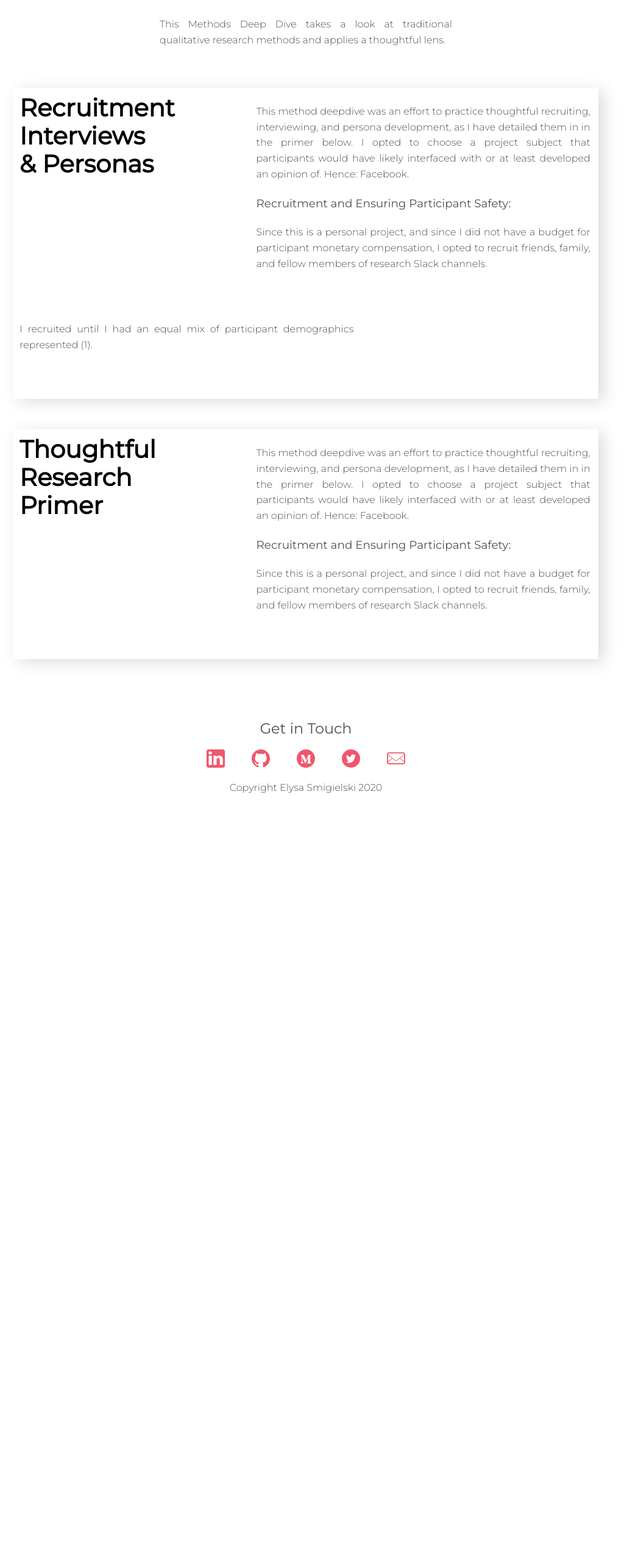
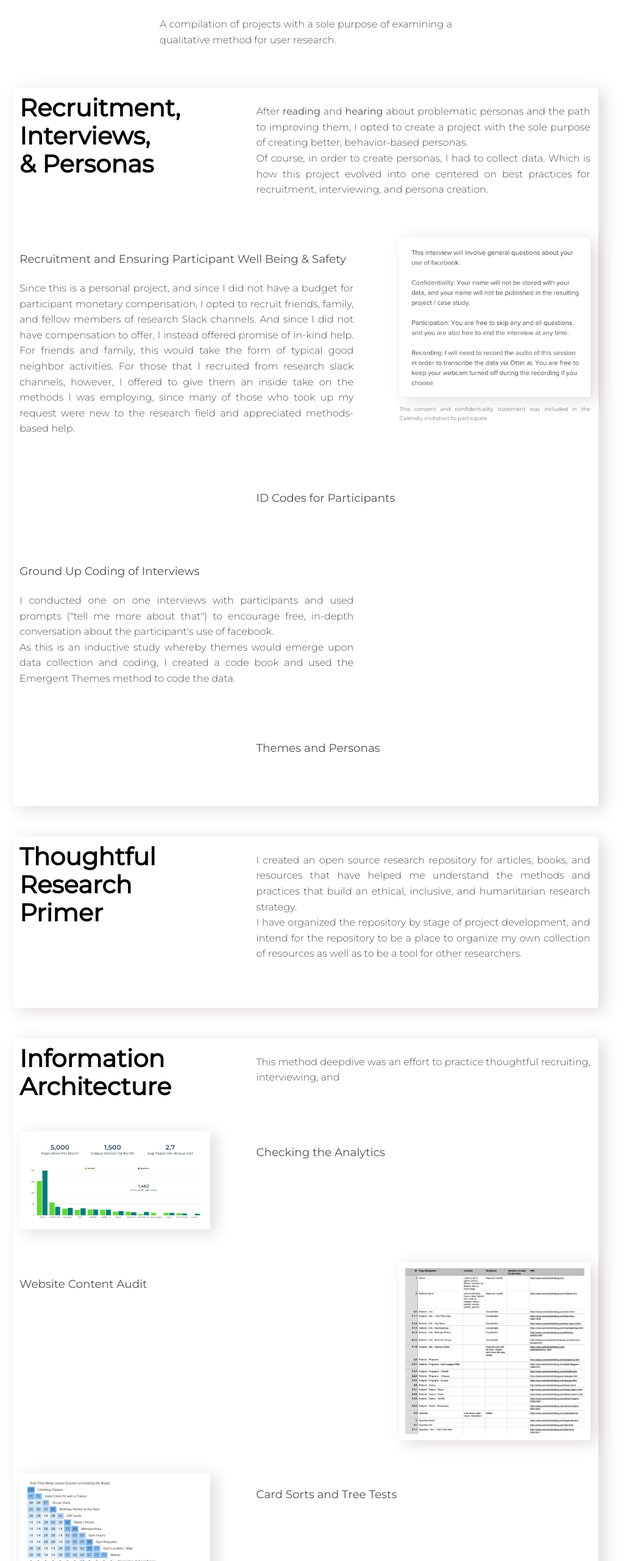
Before and after one commit to elysa-ux/Portfolio-Site, a plain HTML site: page methods.html in a window 1280 px wide. Shown: the part 240-2800 px from the top of the page at 61% size, without its empty margins (138-1167 px from the left). Before the commit the page ends 1645 px from the top, so only its background shows below. Drawn offline with nearby package versions, Linux system fonts and the light colour scheme.

Commit message:
Methods text, layout, images

```diff
--- a/css/style-pages.css
+++ b/css/style-pages.css
@@ -72,6 +72,10 @@ p, ul, li {
   font-weight: 300;
   line-height: 1.6;
   text-align: justify;
+}
+
+.caption {
+  font-size: 9px;
 }
 
 .white-text {
--- a/methods.html
+++ b/methods.html
@@ -55,8 +55,8 @@
                     <p> </p>
                 </div>
                 <div class="col-lg-6 col-md-6 col-sm-2 debug-outline">
-                    <p>This Methods Deep Dive takes a look at traditional qualitative research methods and applies a
-                        thoughtful lens. </p>
+                    <p>A compilation of projects with a sole purpose of examining a
+                        qualitative method for user research. </p>
                 </div>
             </div>
 
@@ -66,27 +66,70 @@
 
                     <div class="row">
                         <div class="col-lg-4 col-md-4 col-sm-2 debug-outline">
-                            <h5>Recruitment <br> Interviews <br> & Personas</h5>
+                            <h5>Recruitment, <br> Interviews, <br> & Personas</h5>
                         </div>
                         <div class="col-lg-1 col-md-1 col-sm-2 debug-outline">
                             <p> </p>
                         </div>
                         <div class="col-lg-7 col-md-7 col-sm-2 debug-outline">
-                            <p>This method deepdive was an effort to practice thoughtful recruiting, interviewing, and
-                                persona development, as I have detailed them in
-                                in the primer below. I opted to choose a project subject that participants would
-                                have likely interfaced with or at least developed an opinion of. Hence: Facebook. </p>
-                            <h4>Recruitment and Ensuring Participant Safety:</h4>
-                            <p>Since this is a personal project, and since I did not have a budget for
-                                participant monetary compensation, I opted to recruit friends, family, and fellow
-                                members of research Slack channels.
-                            </p>
+                            <p>After <a
+                                    href="https://medium.com/uxr-content/your-personas-probably-suck-heres-how-you-can-build-them-better-b2b32a45c93b"
+                                    target="_blank">reading</a>
+                                and <a href="https://uxrconference.com/content.html" target="_blank"> hearing </a> about
+                                problematic personas and the path to improving them, I
+                                opted to create a project with the sole purpose of creating better, behavior-based
+                                personas. <br> Of course, in order to create personas, I had to collect data. Which is
+                                how this project evolved into one centered on best practices for recruitment,
+                                interviewing, and persona creation.</p>
                         </div>
                     </div>
 
                     <div class="row">
                         <div class="col-lg-7 col-md-7 col-sm-2 debug-outline">
-                            <p>I recruited until I had an equal mix of participant demographics represented (1).  </p>
+                            <h4>Recruitment and Ensuring Participant Well Being & Safety</h4>
+                            <p>Since this is a personal project, and since I did not have a budget for
+                                participant monetary compensation, I opted to recruit friends, family, and fellow
+                                members of research Slack channels. And since I did not have compensation to offer, I
+                                instead offered promise of in-kind help. For friends and family, this would take the
+                                form of typical good neighbor activities. For those that I recruited from research slack
+                                channels, however, I offered to give them an inside take on the methods I was employing,
+                                since many of those who took up my request were new to the research field and
+                                appreciated methods-based help.
+                            </p>
+                        </div>
+                        <div class="col-lg-1 col-md-1 col-sm-2 debug-outline">
+                            <p> </p>
+                        </div>
+                        <div class="col-lg-4 col-md-4 col-sm-2 debug-outline">
+                            <img src="img/methods/consent.png" class="img box">
+                            <p class="caption">This consent and confidentiality statement was included in the Calendly
+                                invitation to participate</p>
+                        </div>
+                    </div>
+
+                    <div class="row">
+                        <div class="col-lg-4 col-md-4 col-sm-2 debug-outline">
+                            <p> </p>
+                        </div>
+                        <div class="col-lg-1 col-md-1 col-sm-2 debug-outline">
+                            <p> </p>
+                        </div>
+                        <div class="col-lg-7 col-md-7 col-sm-2 debug-outline">
+                            <h4>ID Codes for Participants</h4>
+                            <p> </p>
+
+                        </div>
+
+                    </div>
+
+                    <div class="row">
+                        <div class="col-lg-7 col-md-7 col-sm-2 debug-outline">
+                            <h4>Ground Up Coding of Interviews</h4>
+                            <p>I conducted one on one interviews with participants and used prompts ("tell me more about
+                                that") to
+                                encourage free, in-depth conversation about the participant's use of facebook. <br> As
+                                this is an inductive study whereby themes would emerge upon data collection and coding,
+                                I created a code book and used the Emergent Themes method to code the data. </p>
                         </div>
                         <div class="col-lg-1 col-md-1 col-sm-2 debug-outline">
                             <p> </p>
@@ -94,6 +137,22 @@
                         <div class="col-lg-4 col-md-4 col-sm-2 debug-outline">
                             <p> </p>
                         </div>
+
+                    </div>
+
+                    <div class="row">
+                        <div class="col-lg-4 col-md-4 col-sm-2 debug-outline">
+                            <p> </p>
+                        </div>
+                        <div class="col-lg-1 col-md-1 col-sm-2 debug-outline">
+                            <p> </p>
+                        </div>
+                        <div class="col-lg-7 col-md-7 col-sm-2 debug-outline">
+                            <h4>Themes and Personas</h4>
+                            <p> </p>
+
+                        </div>
+
                     </div>
 
                 </div>
@@ -115,15 +174,11 @@
                             <p> </p>
                         </div>
                         <div class="col-lg-7 col-md-7 col-sm-2 debug-outline">
-                            <p>This method deepdive was an effort to practice thoughtful recruiting, interviewing, and
-                                persona development, as I have detailed them in
-                                in the primer below. I opted to choose a project subject that participants would
-                                have likely interfaced with or at least developed an opinion of. Hence: Facebook. </p>
-                            <h4>Recruitment and Ensuring Participant Safety:</h4>
-                            <p>Since this is a personal project, and since I did not have a budget for
-                                participant monetary compensation, I opted to recruit friends, family, and fellow
-                                members of research Slack channels.
-                            </p>
+                            <p>I created an open source research repository for articles, books, and resources that have
+                                helped me understand the methods and practices that build an ethical, inclusive, and
+                                humanitarian research strategy. <br> I have organized the repository by stage of project
+                                development, and intend for the repository to be a place to organize my own collection
+                                of resources as well as to be a tool for other researchers. </p>
                         </div>
                     </div>
 
@@ -134,6 +189,77 @@
             <div class="row">
                 <p> </p>
             </div>
+
+            <div id="arch">
+                <div class="box col-lg-12 col-md-12 col-sm-12 debug-outline">
+
+                    <div class="row">
+                        <div class="col-lg-4 col-md-4 col-sm-2 debug-outline">
+                            <h5>Information Architecture</h5>
+                        </div>
+                        <div class="col-lg-1 col-md-1 col-sm-2 debug-outline">
+                            <p> </p>
+                        </div>
+                        <div class="col-lg-7 col-md-7 col-sm-2 debug-outline">
+                            <p>This method deepdive was an effort to practice thoughtful recruiting, interviewing, and
+
+                            </p>
+                        </div>
+                    </div>
+
+                    <div class="row">
+                        <div class="col-lg-4 col-md-4 col-sm-2 debug-outline">
+                            <img src="img/methods/analytics.png" class="img box">
+                        </div>
+                        <div class="col-lg-1 col-md-1 col-sm-2 debug-outline">
+                            <p> </p>
+                        </div>
+                        <div class="col-lg-7 col-md-7 col-sm-2 debug-outline">
+                            <h4>Checking the Analytics </h4>
+                            <p> </p>
+
+                        </div>
+
+                    </div>
+
+                    <div class="row">
+                        <div class="col-lg-7 col-md-7 col-sm-2 debug-outline">
+                            <h4>Website Content Audit </h4>
+                            <p> </p>
+                        </div>
+                        <div class="col-lg-1 col-md-1 col-sm-2 debug-outline">
+                            <p> </p>
+                        </div>
+                        <div class="col-lg-4 col-md-4 col-sm-2 debug-outline">
+                            <img src="img/methods/audit.png" class="img box">
+                        </div>
+
+                    </div>
+
+                    <div class="row">
+                        <div class="col-lg-4 col-md-4 col-sm-2 debug-outline">
+                            <img src="img/methods/sort1.png" class="img box">
+                            <img src="img/methods/sort2.png" class="img box">
+                        </div>
+                        <div class="col-lg-1 col-md-1 col-sm-2 debug-outline">
+                            <p> </p>
+                        </div>
+                        <div class="col-lg-7 col-md-7 col-sm-2 debug-outline">
+                            <h4>Card Sorts and Tree Tests </h4>
+                            <p> </p>
+
+                        </div>
+
+                    </div>
+
+                </div>
+
+            </div>
+
+            <div class="row">
+                <p> </p>
+            </div>
+
 
         </div>
 
```
Also changed, not shown: visuals.html (+3 -3 lines), img/methods/analytics.png (added), img/methods/audit.png (added), img/methods/consent.png (added), img/methods/sort1.png (added), img/methods/sort2.png (added), 2 other files.
